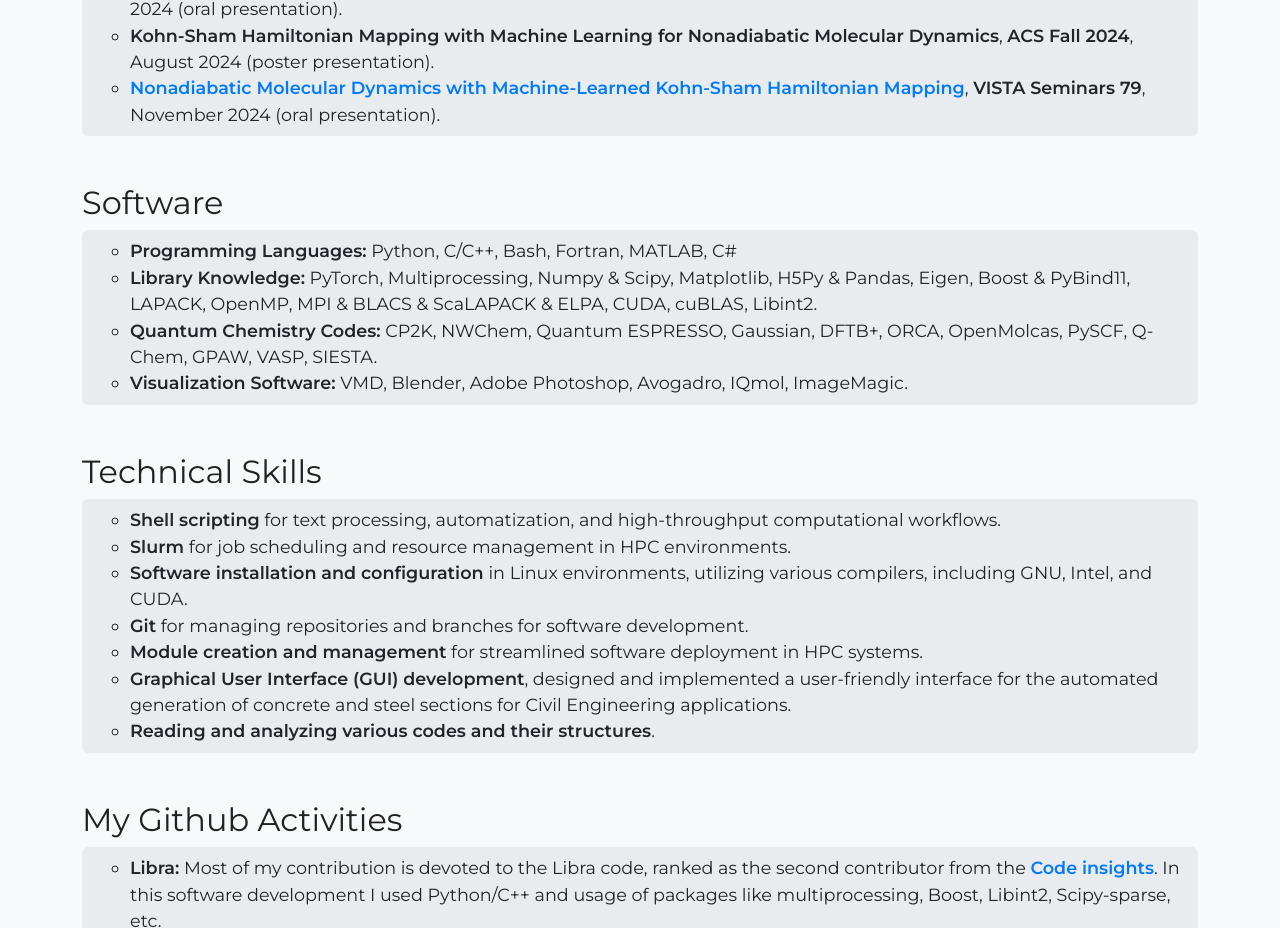
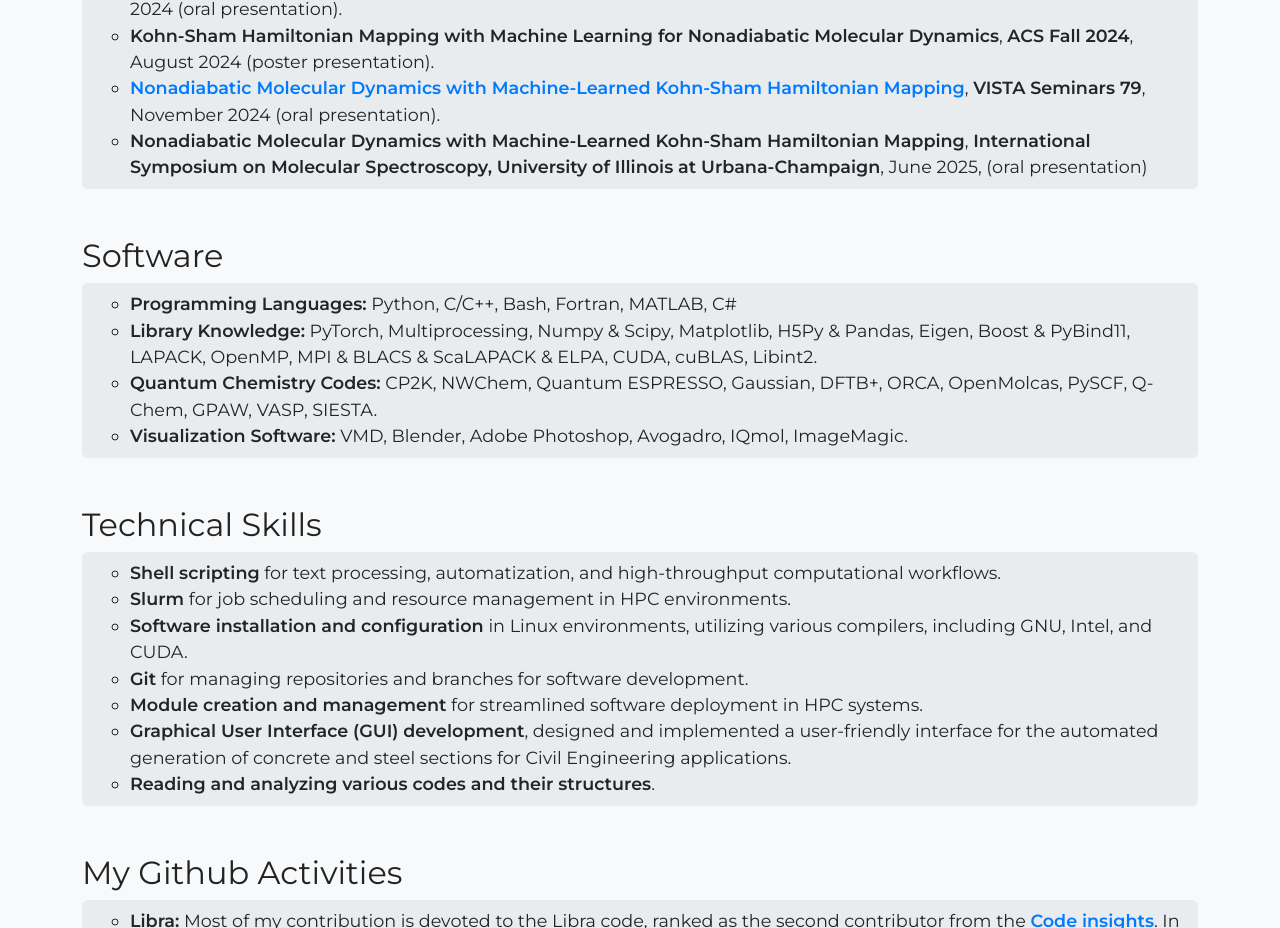
Before and after one commit to MohammadShakiba/mohammadshakiba.github.io, a plain HTML site: page index.html in a window 1280 px wide. Shown: the part 4816-5744 px from the top of the page. Drawn offline with nearby package versions, Linux system fonts and the light colour scheme.

Commit message:
added ISMS

```diff
--- a/index.html
+++ b/index.html
@@ -90,6 +90,7 @@
 		<ul class="list-group">
 			<li class="list-group-item">
 				<ul>
+
 					<li><strong><a target="_blank" href="https://quantum-dynamics-hub.github.io/VISTA/48-episode/index.html">Nonadiabatic molecular dynamics simulations in large scale nanomaterials and periodic solids</a></strong>, <strong>VISTA Seminars 48</strong>, February 2023 (oral presentation).</li>
 					<li><strong>Nonadiabatic molecular dynamics simulations in large scale nanomaterials and periodic solids</strong>, <strong>2023 Conference on Excited States Processes</strong>, June 2023, Santa Fe (poster presentation).</li>
 					<li><strong>Nonadiabatic molecular dynamics simulations in large scale nanomaterials and periodic solids</strong>, <strong>ACS Fall 2023</strong>, August 2023 (oral presentation).</li>
@@ -97,7 +98,7 @@
 					<li><strong>Nonadiabatic molecular dynamics with machine-learned Kohn-Sham Hamiltonian mapping</strong>, <strong>ACS Fall 2024</strong>, August 2024 (oral presentation).</li>
 					<li><strong>Kohn-Sham Hamiltonian Mapping with Machine Learning for Nonadiabatic Molecular Dynamics</strong>, <strong>ACS Fall 2024</strong>, August 2024 (poster presentation).</li>
 					<li><strong><a target="_blank" href="https://quantum-dynamics-hub.github.io/VISTA/79-episode/index.html">Nonadiabatic Molecular Dynamics with Machine-Learned Kohn-Sham Hamiltonian Mapping</a></strong>, <strong>VISTA Seminars 79</strong>, November 2024 (oral presentation).</li>
-
+					<li><strong>Nonadiabatic Molecular Dynamics with Machine-Learned Kohn-Sham Hamiltonian Mapping</strong>, <strong>International Symposium on Molecular Spectroscopy, University of Illinois at Urbana-Champaign</strong>, June 2025,  (oral presentation)</li>
 				</ul>
 			</li>
 		</ul>
```
